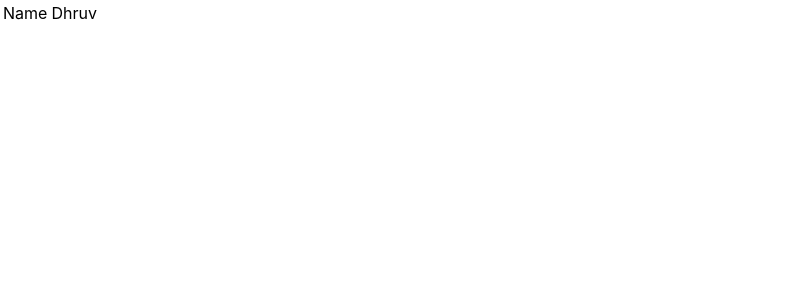
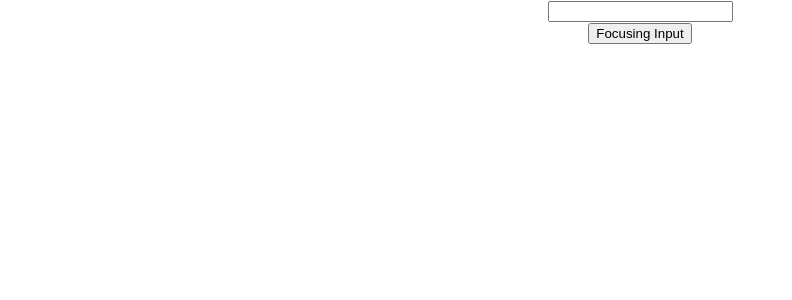
Before and after one commit to desaidhruv/React-Tutorial, a React (Create React App) app: page / in a window 1280 px wide. Shown: the top 300 px of the page, without its empty margins (0-792 px from the left). Built offline with nearby package versions, Linux system fonts and the light colour scheme.

Commit message:
App Updated

```diff
--- a/src/App.js
+++ b/src/App.js
@@ -19,6 +19,10 @@ import Mounting from './components/Mounting'
 import LifeCycleA from './components/LifeCycleA'
 import FragmentDemo from './components/FragmentDemo'
 import Table from './components/Table'
+import ParentComp from './components/ParentComp'
+import RefsDemo from './components/RefsDemo'
+import FocusInput from './components/FocusInput'
+
 function App() {
   return (
     <div className="App">
@@ -34,7 +38,10 @@ function App() {
       {/* <Mounting /> */}
       {/* <LifeCycleA /> */}
       {/* <FragmentDemo /> */}
-      <Table />
+      {/* <Table /> */}
+      {/* <ParentComp /> */}
+      {/* <RefsDemo /> */}
+      <FocusInput />
       {/* <StyleSheets primary={true} /> */}
       {/* <NameList /> */}
       {/* <Greet name = "Dhruv" heroName="Batman">
```
